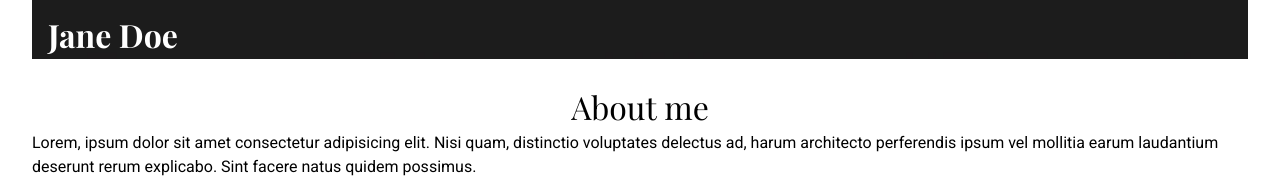
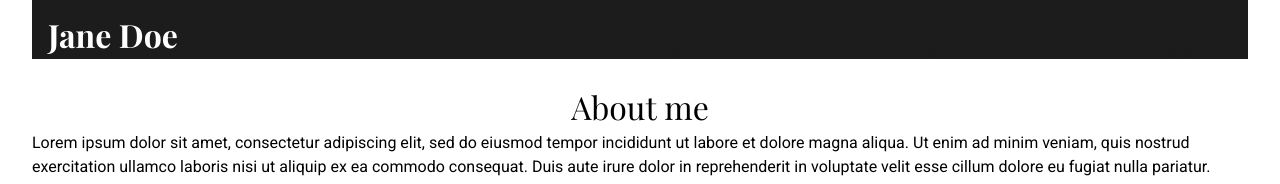
Before and after one commit to zololade/Homepage, a website built with Vite: page index.html in a window 1280 px wide. Shown: the part 2000-2184 px from the top of the page. Built offline with nearby package versions, Linux system fonts and the light colour scheme; a web font is replaced by a local one.

Commit message:
fix: update 'About me' section content for improved clarity and engagement

```diff
--- a/index.html
+++ b/index.html
@@ -29,10 +29,12 @@
 
       <h2>About me</h2>
       <p>
-        Lorem, ipsum dolor sit amet consectetur adipisicing elit. Nisi
-        quam, distinctio voluptates delectus ad, harum architecto
-        perferendis ipsum vel mollitia earum laudantium deserunt rerum
-        explicabo. Sint facere natus quidem possimus.
+        Lorem ipsum dolor sit amet, consectetur adipiscing elit, sed
+        do eiusmod tempor incididunt ut labore et dolore magna aliqua.
+        Ut enim ad minim veniam, quis nostrud exercitation ullamco
+        laboris nisi ut aliquip ex ea commodo consequat. Duis aute
+        irure dolor in reprehenderit in voluptate velit esse cillum
+        dolore eu fugiat nulla pariatur.
       </p>
       <div class="social_links">
         <a href="#"><i class="devicon-github-original"></i></a>
--- a/vite.config.ts
+++ b/vite.config.ts
@@ -1,3 +1,5 @@
-export default {
+import { defineConfig } from "vite";
+
+export default defineConfig({
   base: "/Homepage/",
-};
+});
```
